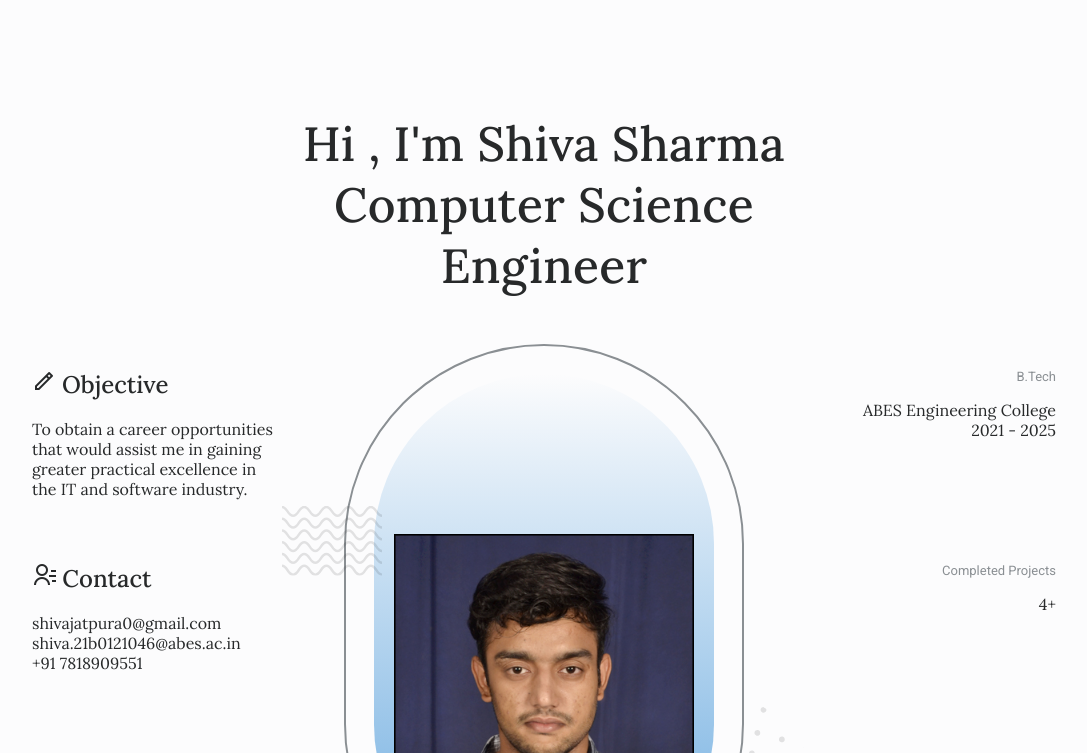
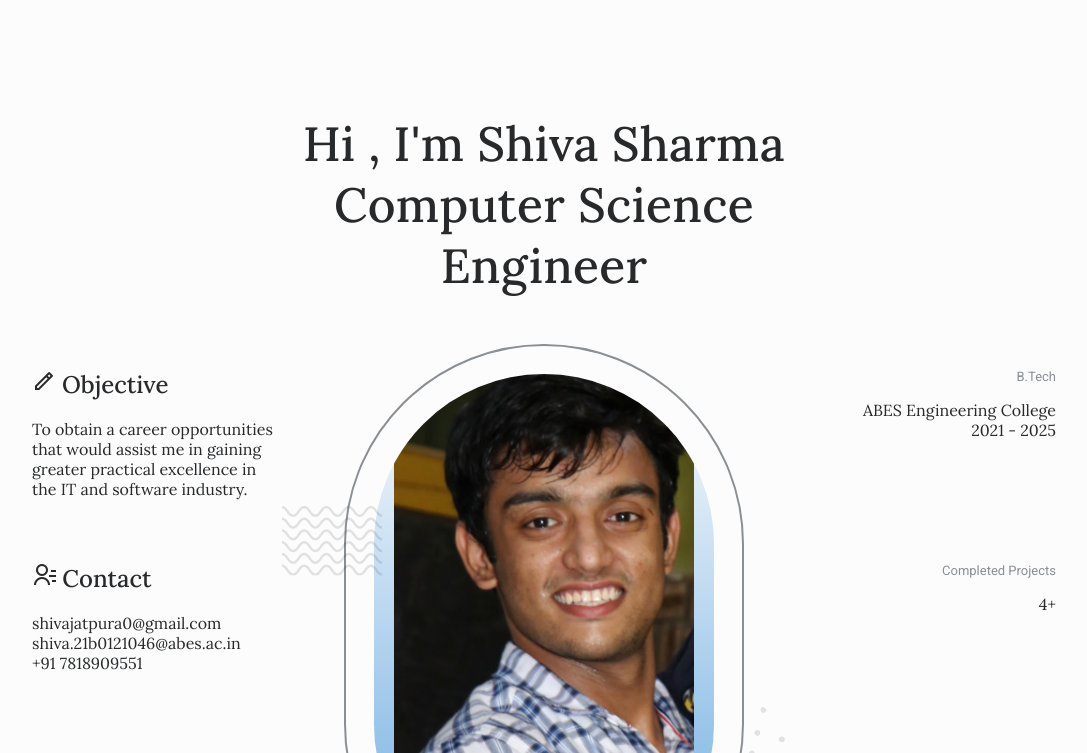
Before and after one commit to Shiva7818/Portfolio, a plain HTML site: page index.html in a window 1280 px wide. Shown: the part 47-800 px from the top of the page, without its empty margins (96-1183 px from the left). Drawn offline with nearby package versions, Linux system fonts and the light colour scheme.

Commit message:
Portfolio

```diff
--- a/index.html
+++ b/index.html
@@ -103,7 +103,7 @@
               <div class="home__blob grid">
                 <div class="home__perfil">
                   <img
-                    src="assets/img/shiva.jpg"
+                    src="assets/img/Shiva1.png"
                     alt="home profile"
                     srcset=""
                   />
```
Also changed, not shown: assets/img/Shiva1.png (added).
